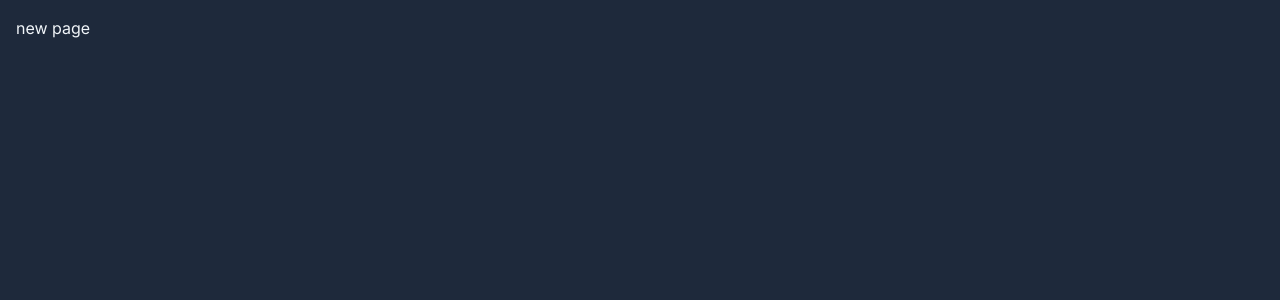
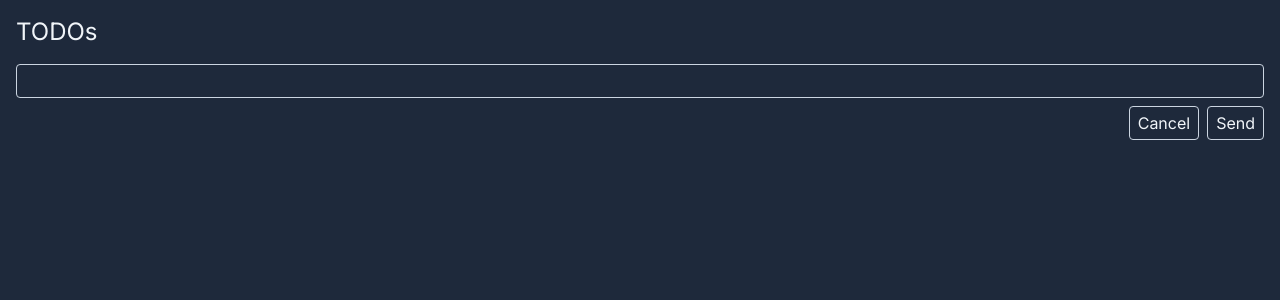
Before and after one commit to LionyxML/nextjs_13_tutorial, a Next.js app: page /new in a window 1280 px wide. Shown: the top 300 px of the page. Built offline with nearby package versions, Linux system fonts and the light colour scheme.

Commit message:
feat: New todo Form and page

```diff
--- a/src/app/new/page.tsx
+++ b/src/app/new/page.tsx
@@ -1,5 +1,37 @@
+import Link from "next/link";
+
 const Page = () => {
-  return <h2> new page </h2>;
+  return (
+    <>
+      <header className="flex justify-between mb-4 items-center">
+        <h1 className="text-2xl">TODOs</h1>
+      </header>
+      <form className="flex gap-2 flex-col">
+        <input
+          type="text"
+          name="title"
+          className="border border-slate-300 bg-transparent rounded px-2
+          py-1 outline-mode focus-within:border-slate-100"
+        />
+        <div className="flex gap-2 justify-end">
+          <Link
+            href=".."
+            className="border border-slate-300 bg-transparent rounded px-2
+            py-1 outline-mode focus-within:border-slate-100"
+          >
+            Cancel
+          </Link>
+          <button
+            type="submit"
+            className="border border-slate-300 bg-transparent rounded px-2
+            py-1 outline-mode focus-within:border-slate-100"
+          >
+            Send
+          </button>
+        </div>
+      </form>
+    </>
+  );
 };
 
 export default Page;
```
Also changed, not shown: 1 other file (tests, documents, lock files or other folders).
